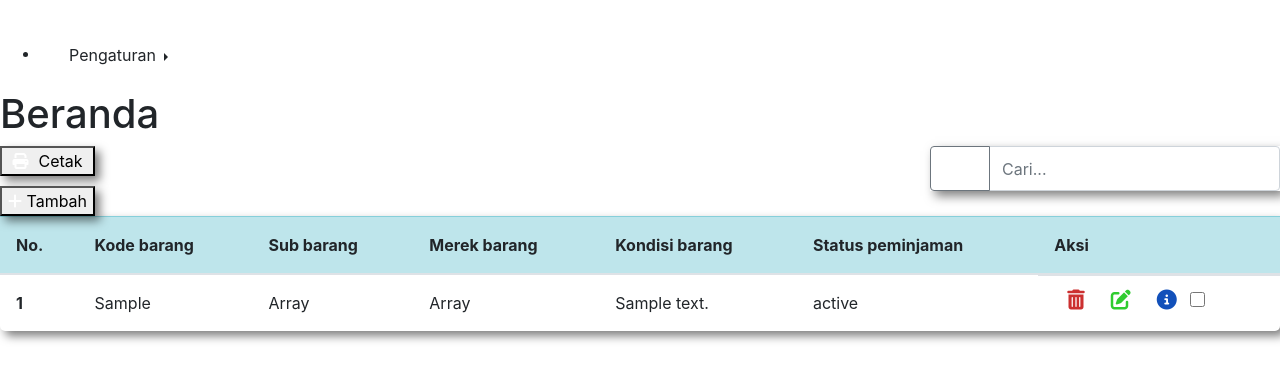
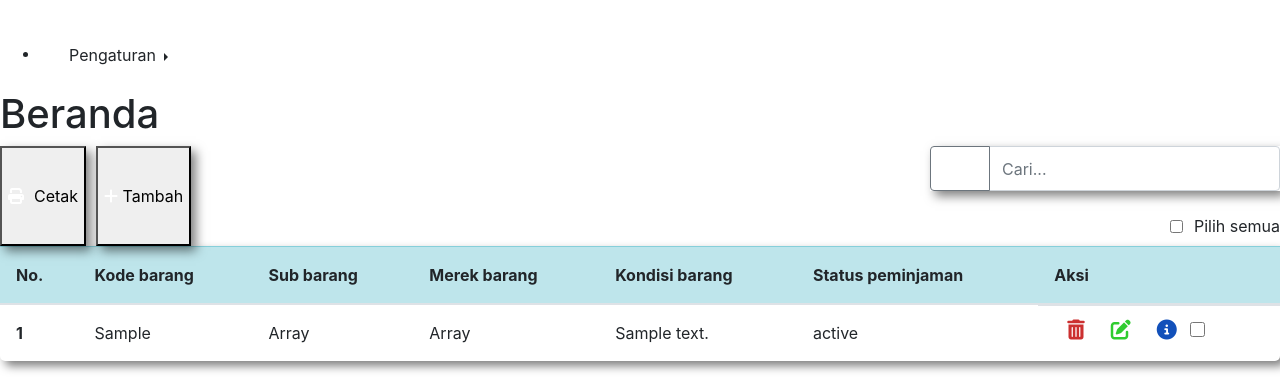
Before and after one commit to TUBES-CA2024/Sistem-Inventori-Barang, a PHP site: the page made by app/views/Beranda/index.php in a window 1280 px wide. Shown: the part 557-934 px from the top of the page. Before the commit the page ends 899 px from the top, so only its background shows below. Run offline with PHP 8.4, Linux system fonts and the light colour scheme; the visitor is signed in with stand-in values (Sample User, id 1); the template is opened without the code that fills it: most values are stand-ins (such as "Sample title", 1, 10 or a date in 2020); some libraries are stand-ins or nearby versions.

Commit message:
select all checkbox

```diff
--- a/app/views/Beranda/index.php
+++ b/app/views/Beranda/index.php
@@ -101,7 +101,7 @@
             </div>
 
             <div class="btn-fitur" style="display: flex; justify-content:space-between;">
-                <div style="display: flex; flex-direction:column; gap:10px;">
+                <div style="display: flex; gap:10px;">
                     <button onclick="location.href='<?=BASEURL?>Beranda/cetak'; checkbox();"
                         style="box-shadow: 5px 5px 10px 0px rgba(0, 0, 0, 0.5);"><i class="fa-solid fa-print"
                             style="color: #ffffff;margin-right:10px;"></i>Cetak</button>
@@ -125,6 +125,10 @@
                                 style="height: 45px;" autocomplete="off">
                         </div>
                     </form>
+                    <div style="display: flex; align-items: center; gap:10px; justify-content: end;">
+                        <input type="checkbox" id="selectAllCheckbox" name="selectAllCheckbox" style="width: 15px;">
+                        <label for="selectAllCheckbox" style="margin-top: 7px;">Pilih semua</label>
+                    </div>
                 </div>
             </div>
             <table class="table table-hover table-sm" style=" box-shadow: 5px 5px 10px 0px rgba(0, 0, 0, 0.5); border-radius:5px;">
--- a/public/css/style.css
+++ b/public/css/style.css
@@ -448,7 +448,7 @@ i {
 }
 
 .content-beranda .btn-fitur {
-  padding: 30px;
+  padding: 20px;
 }
 .content-beranda .btn-fitur button {
   color: white;
```
Also changed, not shown: public/js/script.js (+10 -0 lines).
